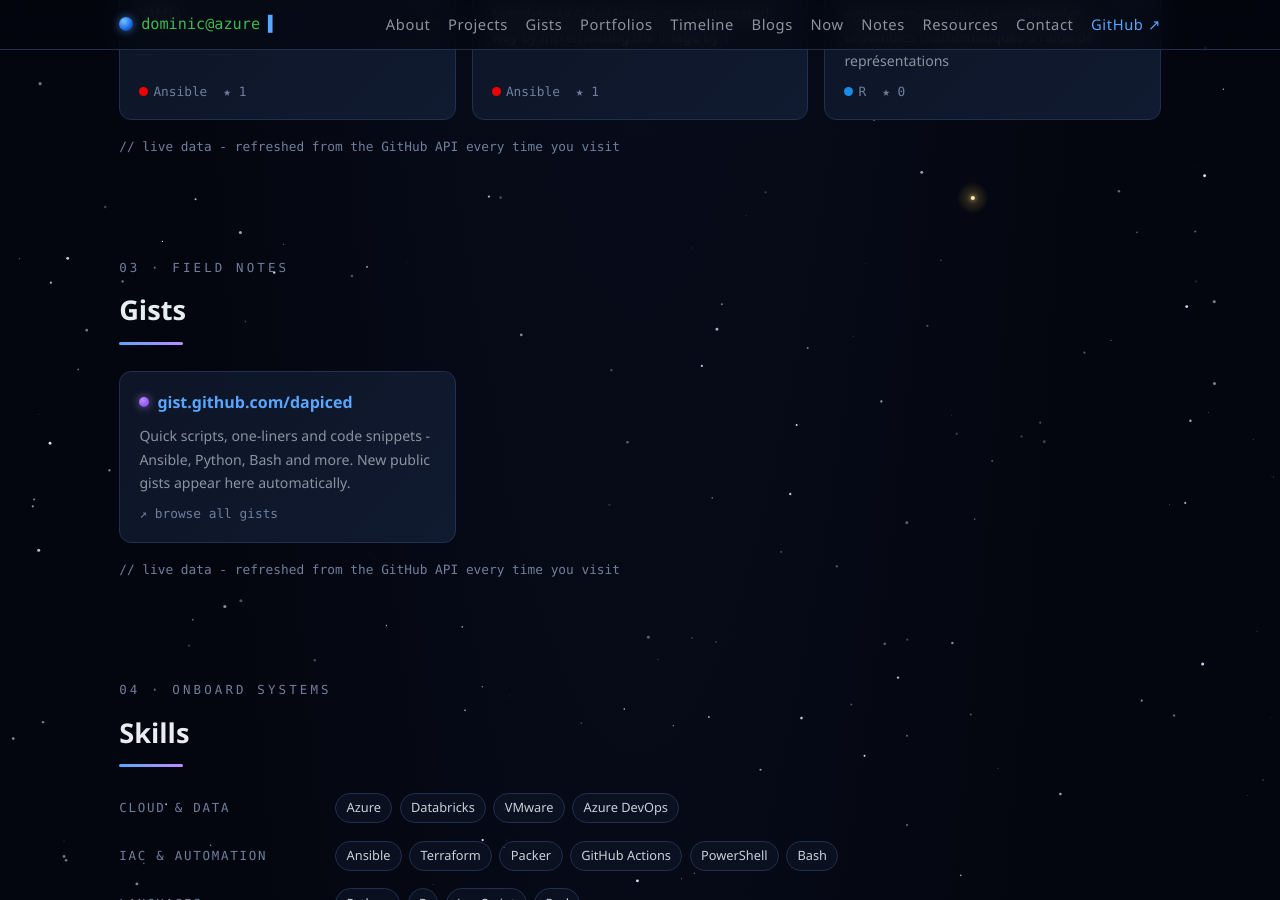
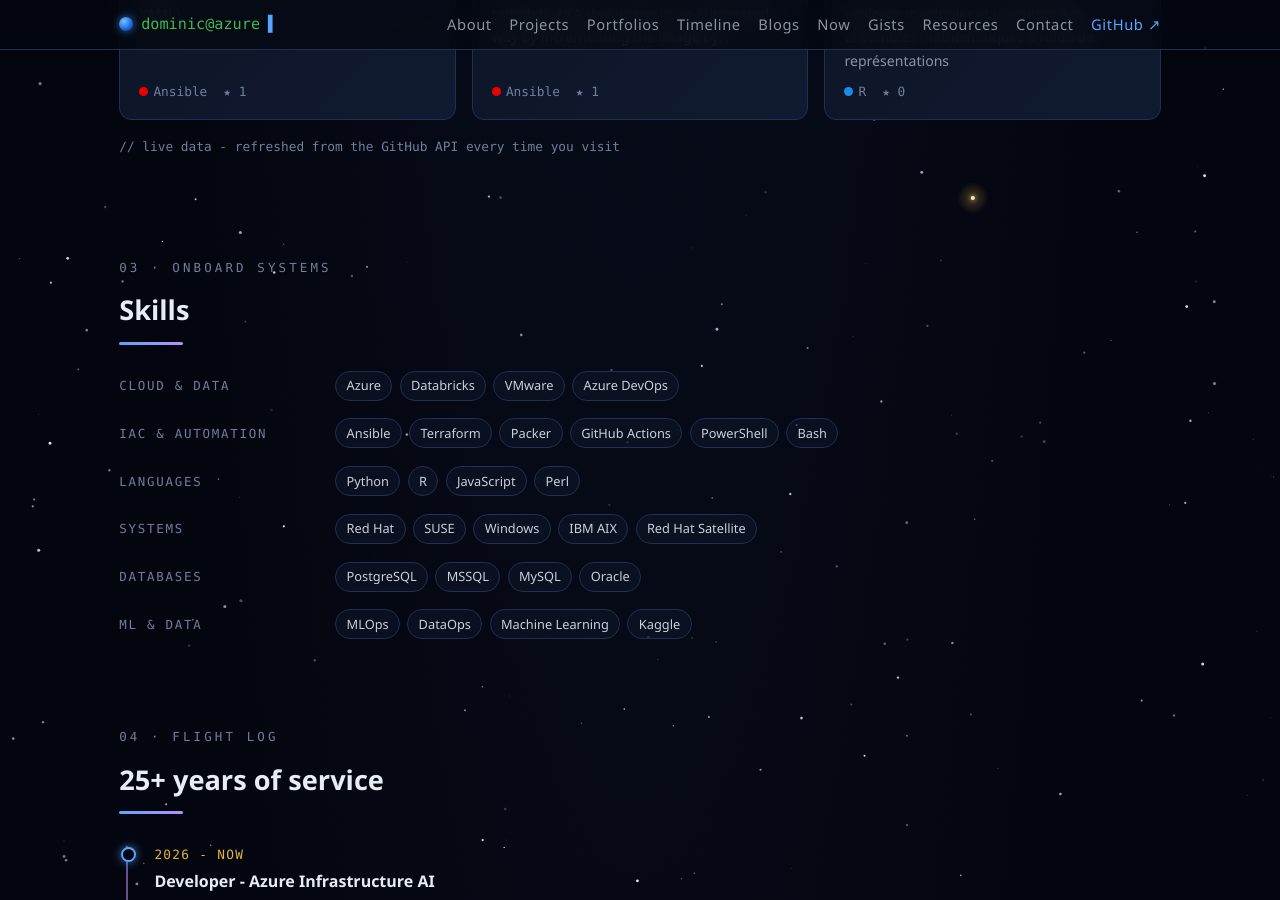
Before and after one commit to dapiced/dapiced.github.io, a Jekyll site: the page built from index.html, in a window 1280 px wide and 900 px high, scrolled down 2157 px. Built offline with Jekyll 4.4.1, drawn with Linux system fonts in a browser that asks for light colours; some of the changed text lies outside the part shown.

Commit message:
Replace Notes section with dedicated Gists page (#11)
- New /gists/ page listing all public gists live from the GitHub API,
  with a static fallback card linking to gist.github.com/dapiced
- /notes/ now redirects to /gists/ (same pattern as the old /lab/ redirect)
- Notes removed: TIL note, note layout, notes collection and defaults
  scope in _config.yml
- Nav and hero: Notes link replaced by Gists (/gists/); the extra /#gists
  nav entry removed
- Homepage Gists section removed in favor of the dedicated page;
  section numbering restored (Skills 03, Timeline 04, Beyond 05, Blog 06)
- Gists fetch now renders all gists (per_page=100) on the dedicated page


Claude-Session: https://claude.ai/code/session_01NyTRyfH1dUGaXwfY377No5

Co-authored-by: Claude <noreply@anthropic.com>

```diff
--- a/_config.yml
+++ b/_config.yml
@@ -32,12 +32,6 @@ defaults:
       path: ""
     values:
       image: /assets/img/og-default.jpg
-  - scope:
-      path: ""
-      type: notes
-    values:
-      layout: note
-
 social:
   name: Dominic D'Apice
   links:
@@ -52,9 +46,6 @@ collections:
   portfolio:
     output: true
     permalink: /portfolio/:name/
-  notes:
-    output: true
-    permalink: /notes/:name/
 
 markdown: kramdown
 plugins:
--- a/_layouts/default.html
+++ b/_layouts/default.html
@@ -61,12 +61,11 @@
       <ul class="nav-links">
         <li><a href="/#about">About</a></li>
         <li><a href="/#projects">Projects</a></li>
-        <li><a href="/#gists">Gists</a></li>
         <li><a href="/portfolio/">Portfolios</a></li>
         <li><a href="/#timeline">Timeline</a></li>
         <li><a href="/blog/">Blogs</a></li>
         <li><a href="/now/">Now</a></li>
-        <li><a href="/notes/">Notes</a></li>
+        <li><a href="/gists/">Gists</a></li>
         <li><a href="/resources/">Resources</a></li>
         <li><a href="https://www.linkedin.com/in/dapiced/" target="_blank" rel="noopener">Contact</a></li>
         <li><a class="nav-gh" href="https://github.com/dapiced" target="_blank" rel="noopener">GitHub ↗</a></li>
--- a/assets/js/main.js
+++ b/assets/js/main.js
@@ -266,7 +266,7 @@
   /* ---------- live gists from GitHub API ---------- */
   var gistsGrid = document.getElementById("gists-grid");
   if (gistsGrid) {
-    fetch("https://api.github.com/users/dapiced/gists?per_page=30")
+    fetch("https://api.github.com/users/dapiced/gists?per_page=100")
       .then(function (r) {
         if (!r.ok) throw new Error("GitHub API " + r.status);
         return r.json();
@@ -274,7 +274,7 @@
       .then(function (gists) {
         if (!gists.length) return; /* no public gists yet: keep the fallback card */
         gistsGrid.innerHTML = "";
-        gists.slice(0, 6).forEach(function (gist) {
+        gists.forEach(function (gist) {
           var files = Object.keys(gist.files);
           var first = gist.files[files[0]] || {};
 
--- a/index.html
+++ b/index.html
@@ -37,7 +37,7 @@ keywords:
     <a class="btn btn-primary" href="/portfolio/">Portfolios</a>
     <a class="btn btn-ghost" href="/blog/">Blogs</a>
     <a class="btn btn-ghost" href="/now/">Now</a>
-    <a class="btn btn-ghost" href="/notes/">Notes</a>
+    <a class="btn btn-ghost" href="/gists/">Gists</a>
     <a class="btn btn-ghost" href="/resources/">Resources</a>
     <a class="btn btn-ghost" href="https://github.com/dapiced" target="_blank" rel="noopener">GitHub ↗</a>
   </div>
@@ -135,23 +135,9 @@ keywords:
   <p class="projects-note">// live data - refreshed from the GitHub API every time you visit</p>
 </section>
 
-<!-- ================= GISTS ================= -->
-<section class="section" id="gists">
-  <p class="eyebrow">03 · FIELD NOTES</p>
-  <h2 class="section-title">Gists</h2>
-  <div class="projects-grid" id="gists-grid">
-    <a class="project-card" href="https://gist.github.com/dapiced" target="_blank" rel="noopener">
-      <span class="project-name">gist.github.com/dapiced</span>
-      <span class="project-desc">Quick scripts, one-liners and code snippets - Ansible, Python, Bash and more. New public gists appear here automatically.</span>
-      <span class="project-meta"><span>↗ browse all gists</span></span>
-    </a>
-  </div>
-  <p class="projects-note">// live data - refreshed from the GitHub API every time you visit</p>
-</section>
-
 <!-- ================= SKILLS ================= -->
 <section class="section" id="skills">
-  <p class="eyebrow">04 · ONBOARD SYSTEMS</p>
+  <p class="eyebrow">03 · ONBOARD SYSTEMS</p>
   <h2 class="section-title">Skills</h2>
   <div class="skills-groups reveal">
     <div class="skill-row">
@@ -183,7 +169,7 @@ keywords:
 
 <!-- ================= TIMELINE ================= -->
 <section class="section" id="timeline">
-  <p class="eyebrow">05 · FLIGHT LOG</p>
+  <p class="eyebrow">04 · FLIGHT LOG</p>
   <h2 class="section-title">25+ years of service</h2>
   <div class="timeline reveal">
     <div class="tl-item">
@@ -221,7 +207,7 @@ keywords:
 
 <!-- ================= BEYOND ================= -->
 <section class="section" id="beyond">
-  <p class="eyebrow">06 · BEYOND THE TERMINAL</p>
+  <p class="eyebrow">05 · BEYOND THE TERMINAL</p>
   <h2 class="section-title">Off-duty</h2>
   <div class="offduty-intro">
     <img class="astro-photo reveal" src="/assets/img/dominic-astronaut.webp" alt="Dominic D'Apice in an astronaut suit, Earth visible through the porthole" width="1000" height="1000" loading="lazy">
@@ -253,7 +239,7 @@ keywords:
 
 <!-- ================= BLOG PREVIEW ================= -->
 <section class="section" id="blog">
-  <p class="eyebrow">07 · MISSION LOG</p>
+  <p class="eyebrow">06 · MISSION LOG</p>
   <h2 class="section-title">Latest from the blog</h2>
   <ul class="post-list">
     {% for post in site.posts limit: 3 %}
```
Also changed, not shown: _layouts/note.html (deleted, +0 -17 lines), _notes/cache-busting-github-pages.md (deleted, +0 -25 lines), gists/index.html (added, +33 -0 lines), notes/index.html (+15 -38 lines).
